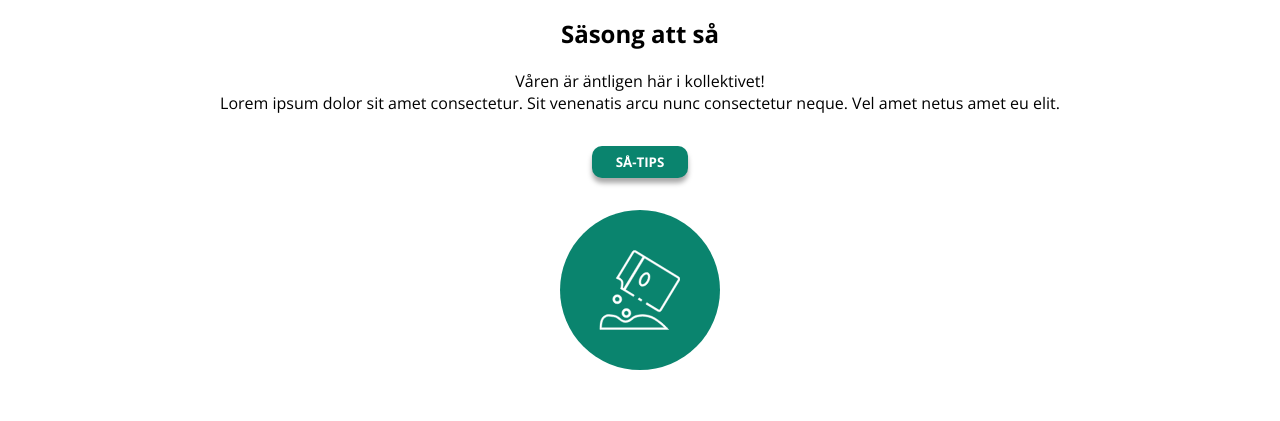
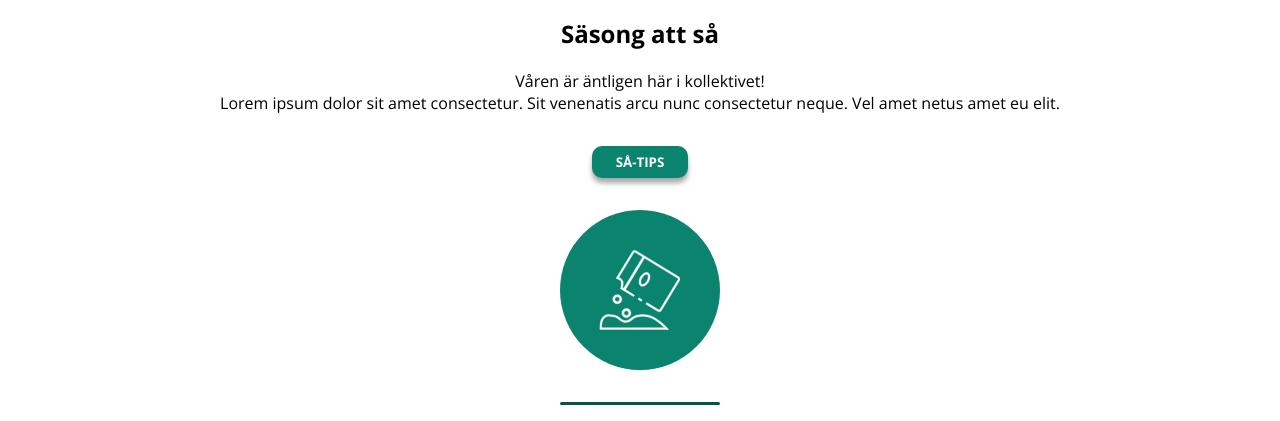
Before and after one commit to JonatanDrysen/lexicon-HTMLCSS-planned-planthood, a website: page src/index.html in a window 1280 px wide. Shown: the part 1603-2024 px from the top of the page. Before the commit the page ends 1989 px from the top, so only its background shows below. Drawn offline with nearby package versions, Linux system fonts and the light colour scheme.

Commit message:
add ruler to subheader & add new color

```diff
--- a/src/styles/globals.css
+++ b/src/styles/globals.css
@@ -6,6 +6,7 @@
 
     --light-brown: #9E6D52;
     --teal-green: #0A846E;
+    --dark-teal: #055647;
 }
 
 body {
--- a/src/styles/subheader.css
+++ b/src/styles/subheader.css
@@ -62,3 +62,16 @@
     transform: translate(-50%, -50%);
     z-index: 2;
 }
+
+.subheader--ruler__container {
+    display: flex;
+    justify-content: center;
+}
+
+.subheader--ruler__ruler {
+    background-color: var(--dark-teal);
+    border-radius: 5px;
+    margin: 1rem;
+    height: 3px;
+    width: 10rem;
+}
```
